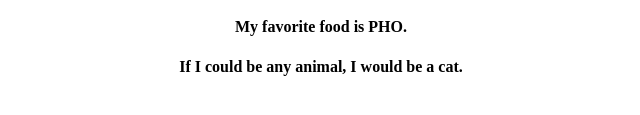
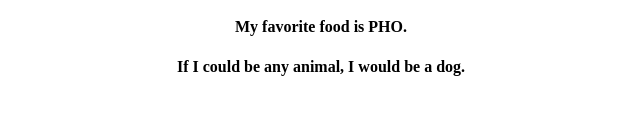
Before and after one commit to JadenPerleoni/digitalskills, a plain HTML site: page index.html in a window 1280 px wide. Shown: the part 251-366 px from the top of the page, 319-959 px from the left. Drawn offline with Linux system fonts and the light colour scheme.

Commit message:
Changed the animal that I want to be

```diff
--- a/index.html
+++ b/index.html
@@ -14,7 +14,7 @@
                     <h4>My hometown is San Diego.</h4>
                     <h4>My favorite color is BLUE.</h4>
                     <h4>My favorite food is PHO.</h4>
-                    <h4>If I could be any animal, I would be a cat.</h4>
+                    <h4>If I could be any animal, I would be a dog.</h4>
             </div>
           </body>
         </html>
```
